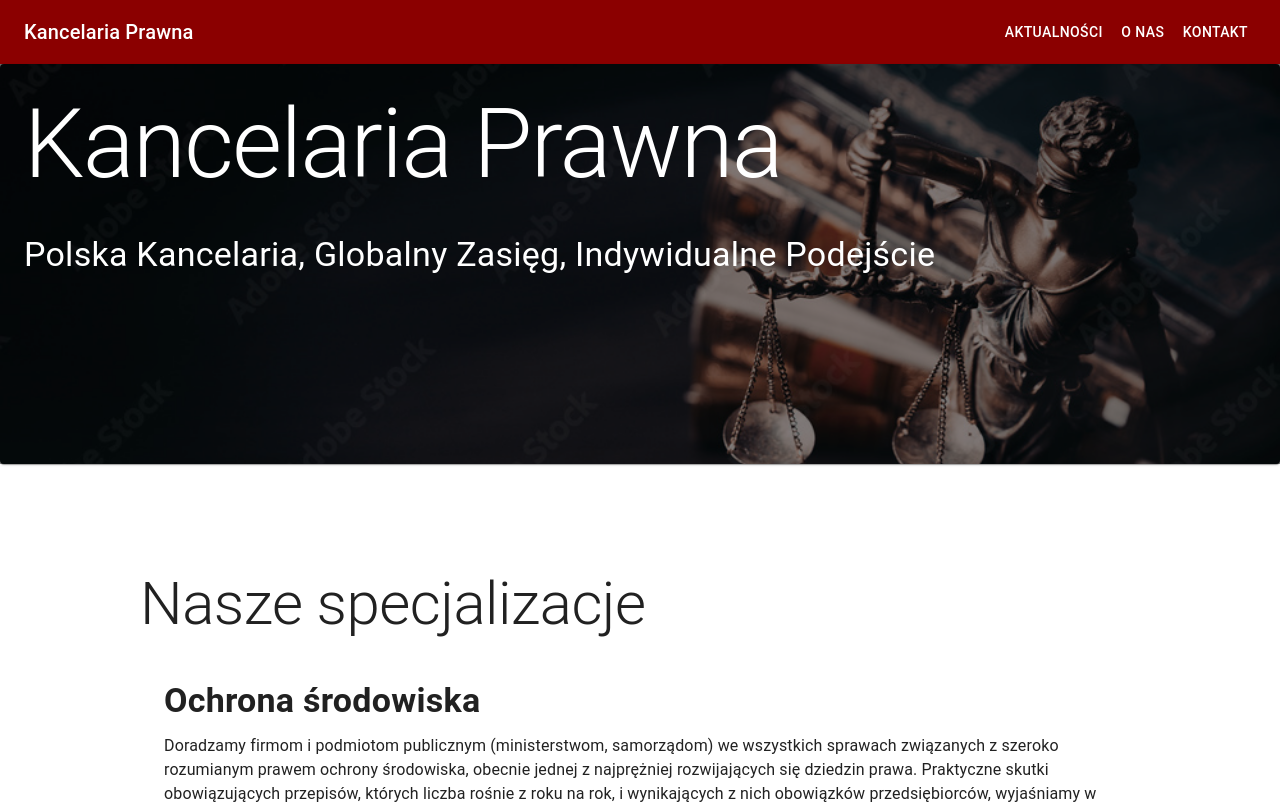
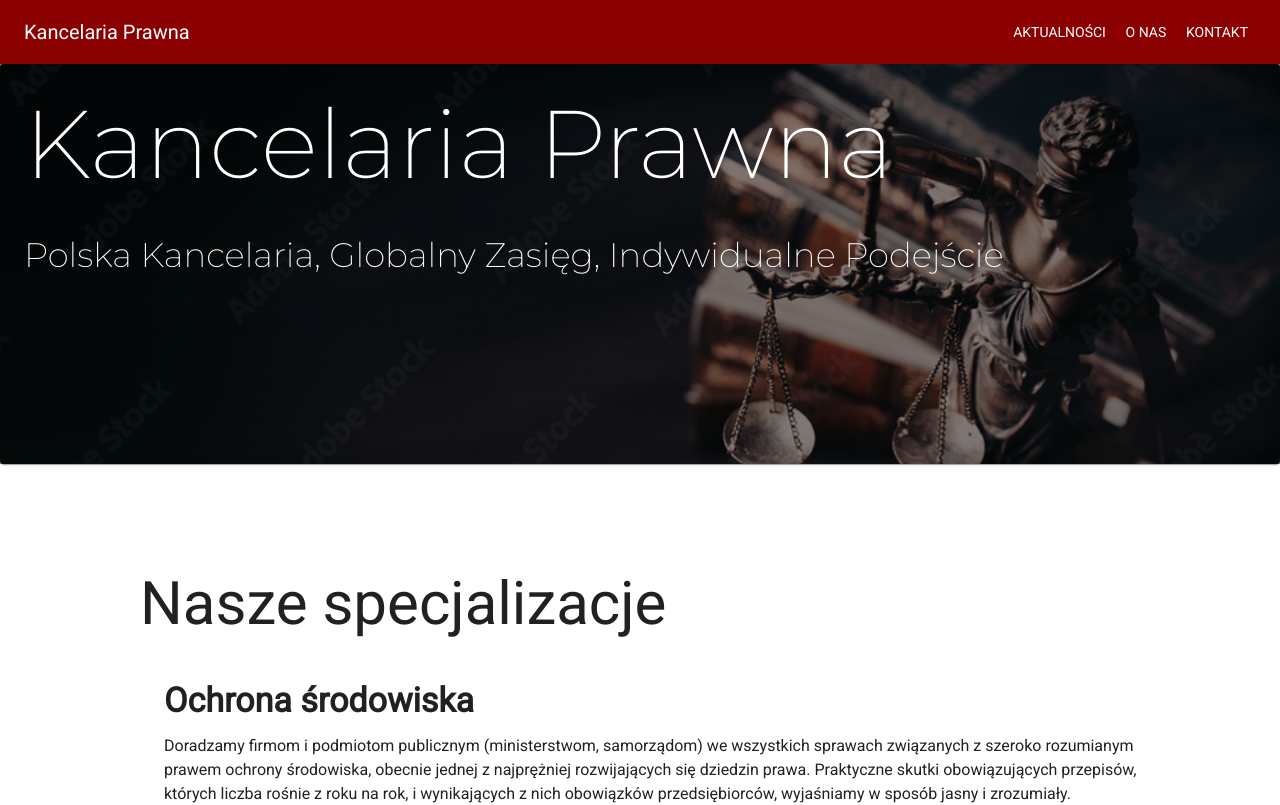
Before and after one commit to Piggey/marketing, a React (Vite) app: page / in a window 1280 px wide. Shown: the top 805 px of the page. Built offline with nearby package versions, Linux system fonts and the light colour scheme.

Commit message:
google fonts

```diff
--- a/index.html
+++ b/index.html
@@ -3,6 +3,9 @@
   <head>
     <meta charset="UTF-8" />
     <link rel="icon" type="image/svg+xml" href="/vite.svg" />
+    <link rel="preconnect" href="https://fonts.googleapis.com">
+    <link rel="preconnect" href="https://fonts.gstatic.com" crossorigin>
+    <link href="https://fonts.googleapis.com/css2?family=Montserrat:wght@200&family=Roboto&display=swap" rel="stylesheet">
     <meta name="viewport" content="width=device-width, initial-scale=1.0" />
     <title>Kancelaria Prawna - Marketing Internetowy</title>
   </head>
--- a/src/Layout.jsx
+++ b/src/Layout.jsx
@@ -8,6 +8,9 @@
     primary: {
       main: "#8b0000",
     },
+  },
+  typography: {
+    fontFamily: "Roboto"
   },
 });
 
--- a/src/components/Hero.jsx
+++ b/src/components/Hero.jsx
@@ -34,10 +34,10 @@
             p: { xs: 3, md: 3 },
           }}
         >
-          <Typography component="h1" variant="h1" color="inherit" gutterBottom>
+          <Typography component="h1" variant="h1" color="inherit" fontFamily="Montserrat" gutterBottom>
             {title}
           </Typography>
-          <Typography variant="h4" color="inherit" paragraph>
+          <Typography variant="h4" color="inherit" fontFamily="Montserrat" paragraph>
             {description}
           </Typography>
         </Box>
```
